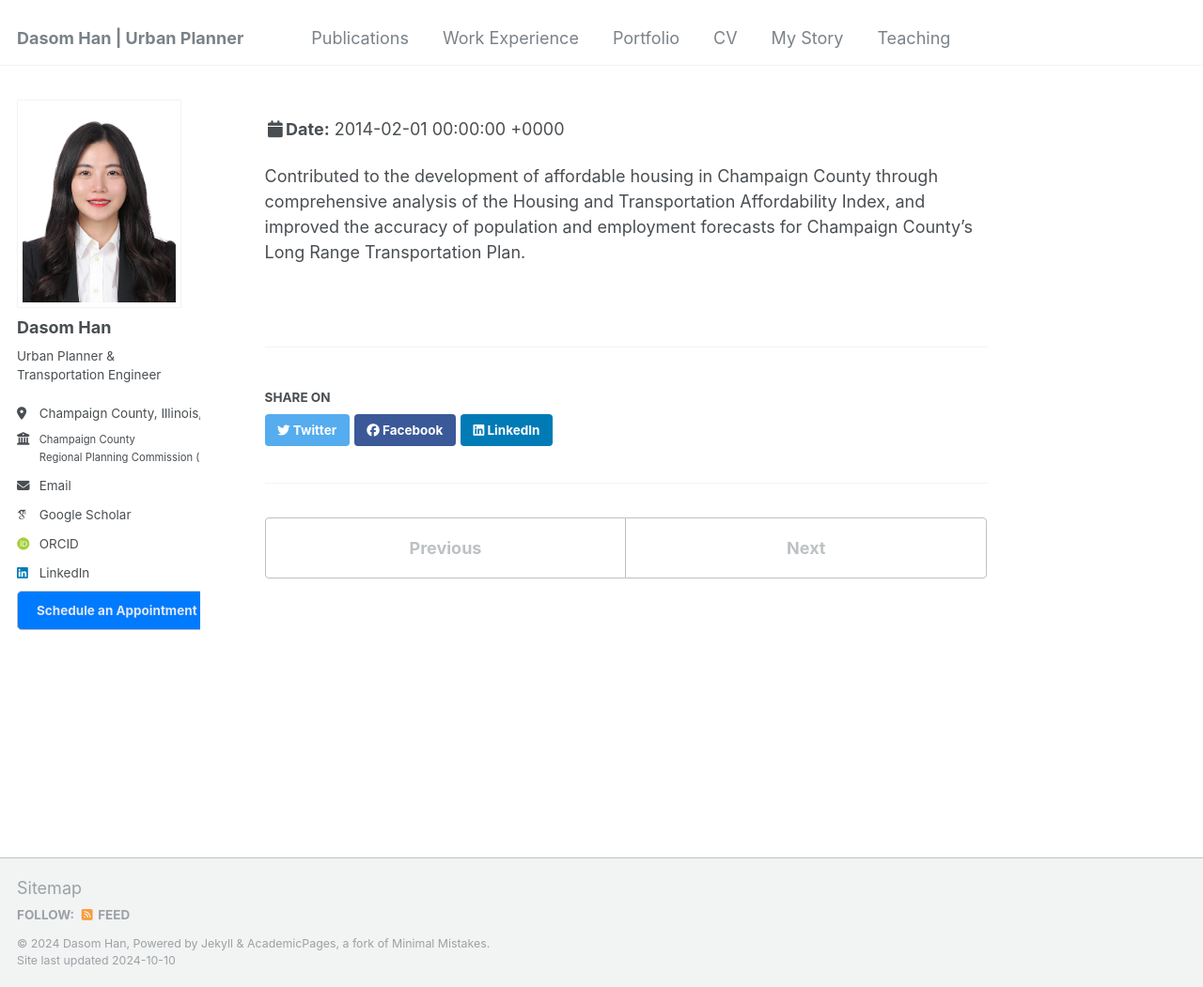
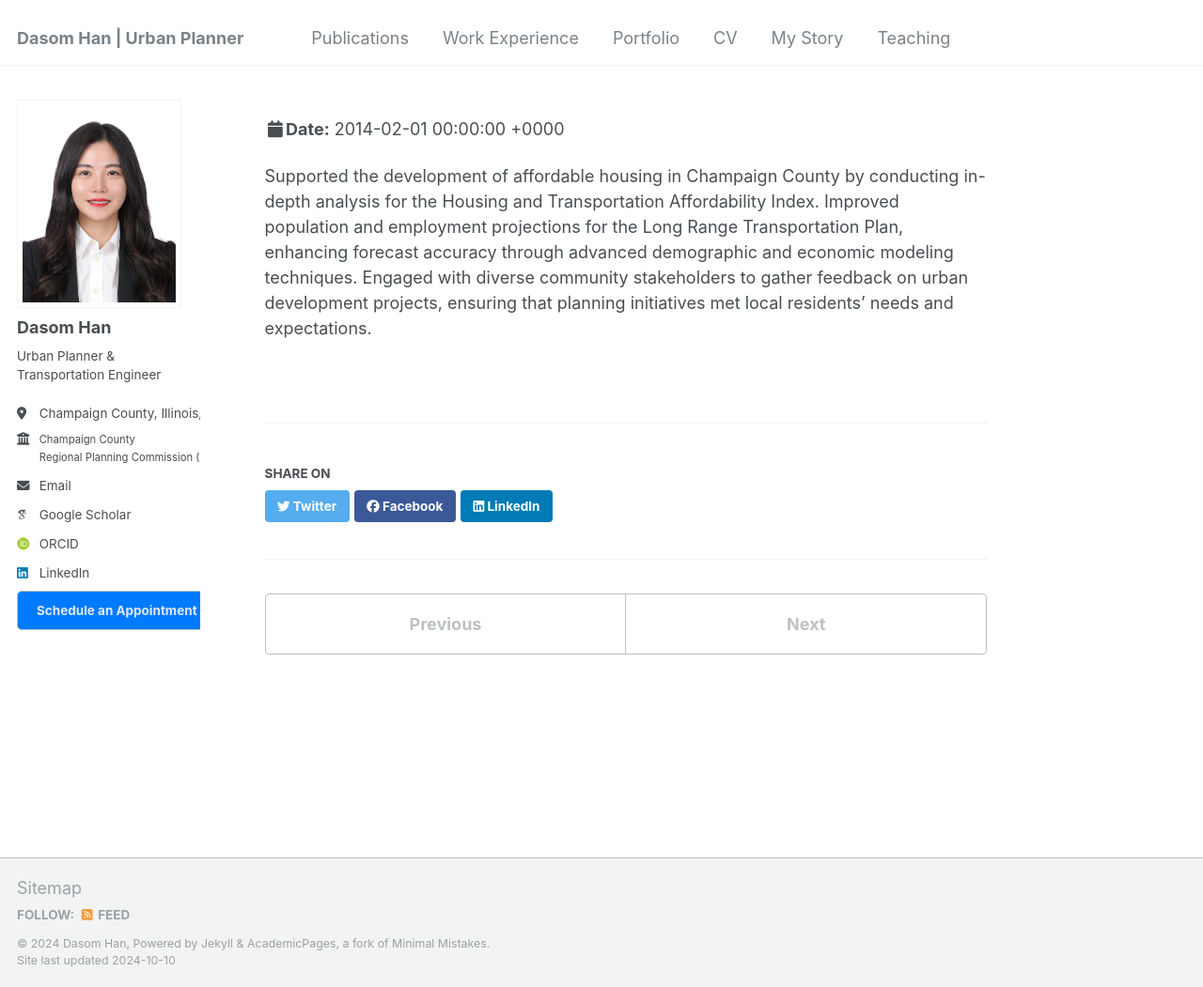
Before and after one commit to dasomh/dasomh.github.io, a Jekyll site: the page built from _talks/2014-02-01-talk-2.md, in a window 1280 px wide and 1051 px high. Shown: the whole window at 94% size. Built offline with Jekyll 4.4.1, drawn with Linux system fonts in a browser that asks for light colours; some web fonts are replaced.

Commit message:
RPC(Intern).md

```diff
--- a/_talks/2014-02-01-talk-2.md
+++ b/_talks/2014-02-01-talk-2.md
@@ -8,4 +8,4 @@ display_date: "May 2024 - Sep 2024"
 location: "Champaign County, IL, United States"
 ---
 
-Contributed to the development of affordable housing in Champaign County through comprehensive analysis of the Housing and Transportation Affordability Index, and improved the accuracy of population and employment forecasts for Champaign County's Long Range Transportation Plan.
+Supported the development of affordable housing in Champaign County by conducting in-depth analysis for the Housing and Transportation Affordability Index. Improved population and employment projections for the Long Range Transportation Plan, enhancing forecast accuracy through advanced demographic and economic modeling techniques. Engaged with diverse community stakeholders to gather feedback on urban development projects, ensuring that planning initiatives met local residents' needs and expectations.
```
